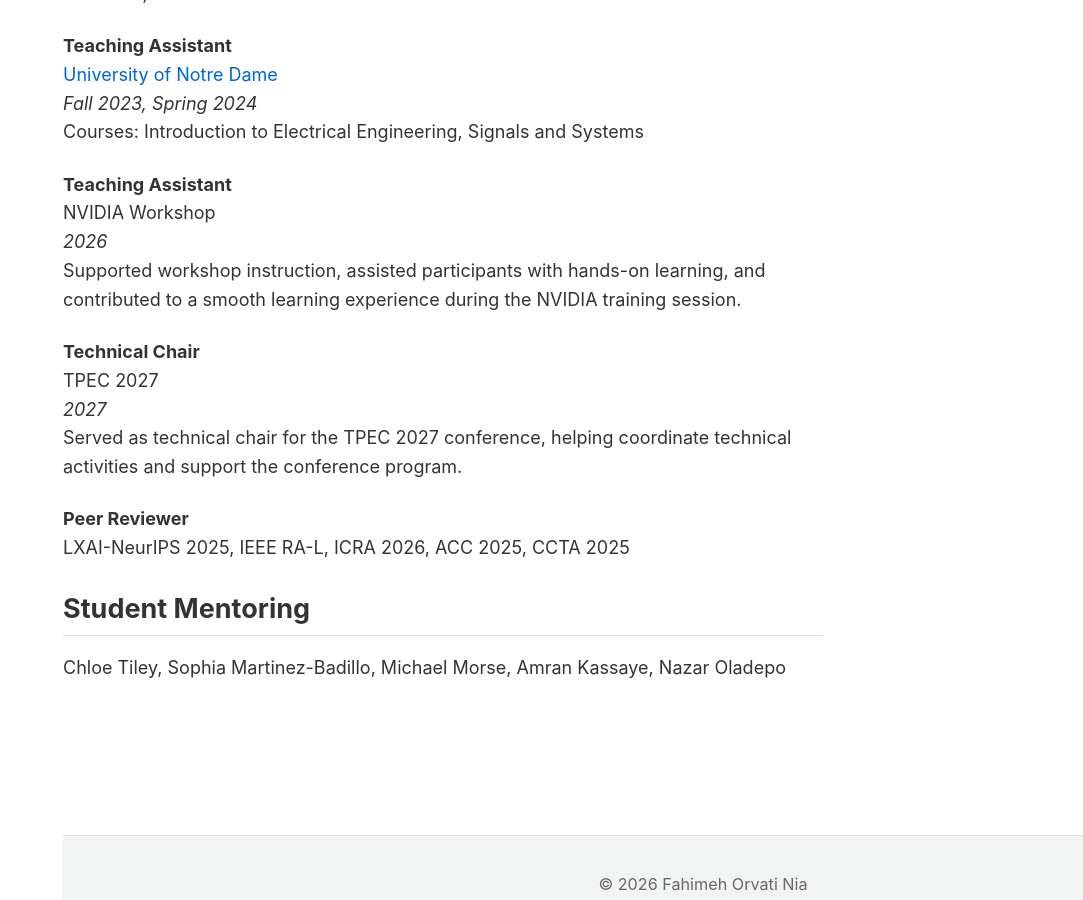
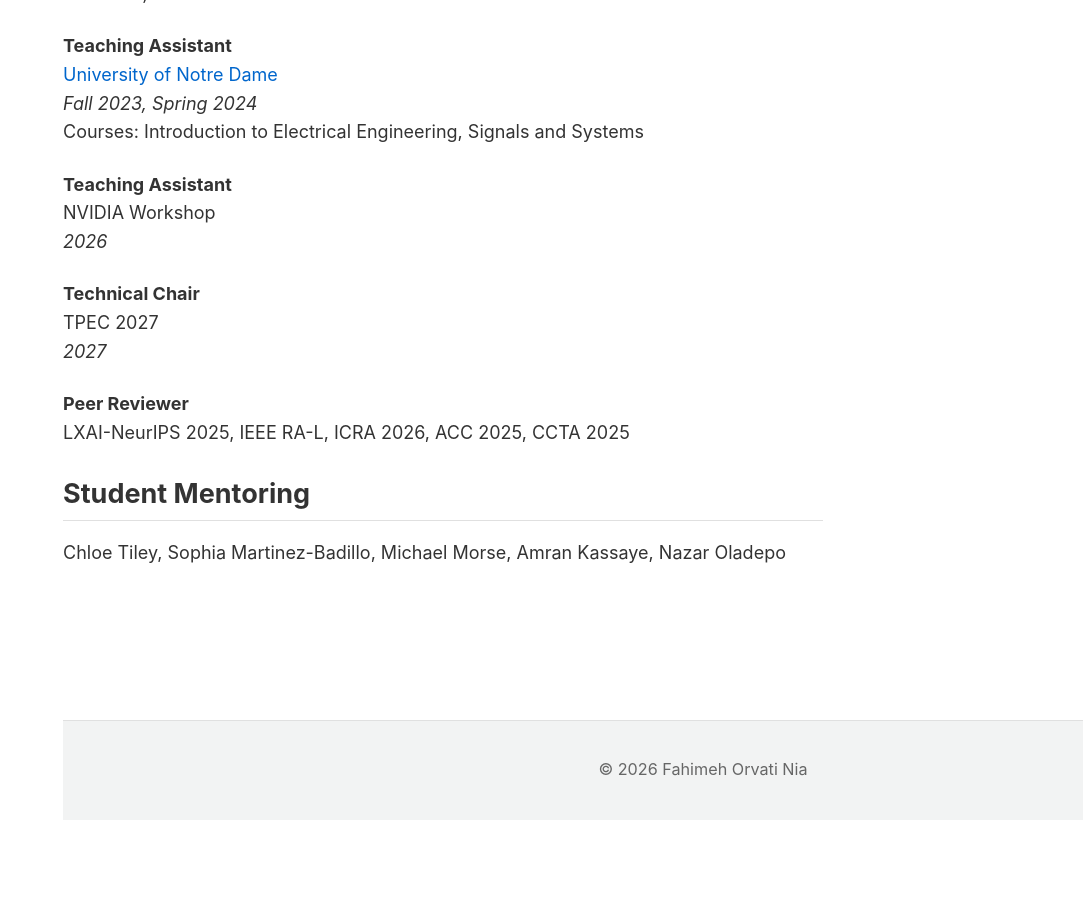
Before and after one commit to fahimehorvatinia/fahimehorvatinia.github.io, a Jekyll site: the page built from index.md, in a window 1280 px wide and 900 px high, scrolled down 2657 px. Shown: the whole window, without its empty margins (197-1280 px from the left). Built offline with Jekyll 4.4.1, drawn with Linux system fonts in a browser that asks for light colours; some web fonts are replaced; after the commit the page ends 3477 px from its top, so only the background shows below that.

Commit message:
Remove descriptive sentences from NVIDIA and TPEC experience entries

```diff
--- a/index.md
+++ b/index.md
@@ -154,12 +154,10 @@ Courses: Introduction to Electrical Engineering, Signals and Systems
 **Teaching Assistant**
 NVIDIA Workshop
 *2026*
-Supported workshop instruction, assisted participants with hands-on learning, and contributed to a smooth learning experience during the NVIDIA training session.
 
 **Technical Chair**
 TPEC 2027
 *2027*
-Served as technical chair for the TPEC 2027 conference, helping coordinate technical activities and support the conference program.
 
 **Peer Reviewer**
 LXAI-NeurIPS 2025, IEEE RA-L, ICRA 2026, ACC 2025, CCTA 2025
```
